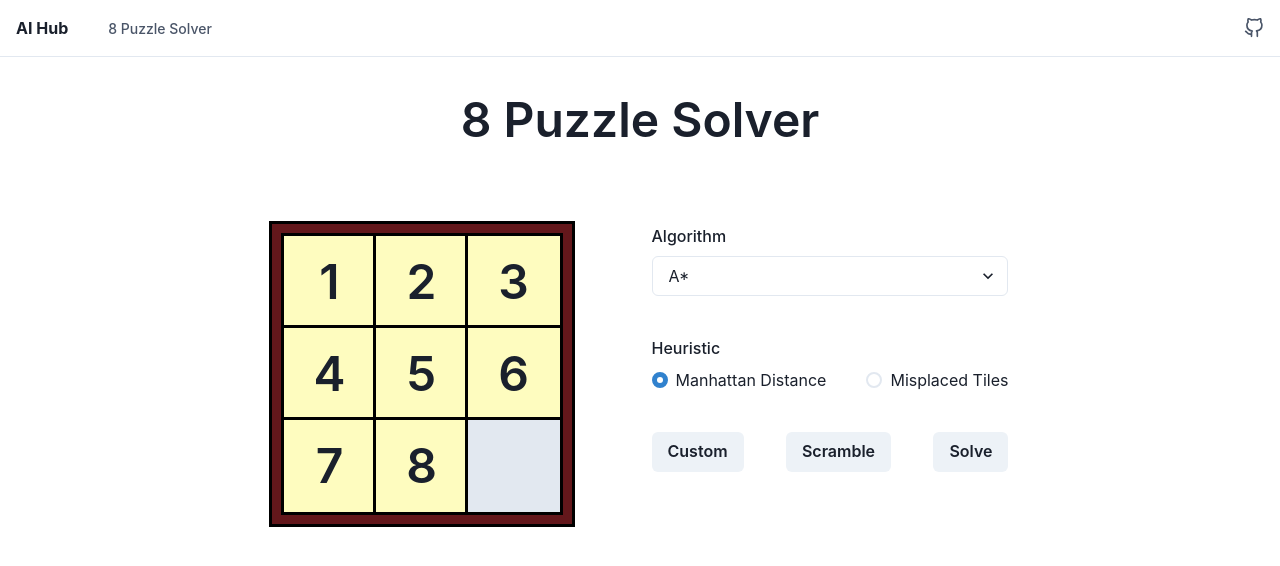
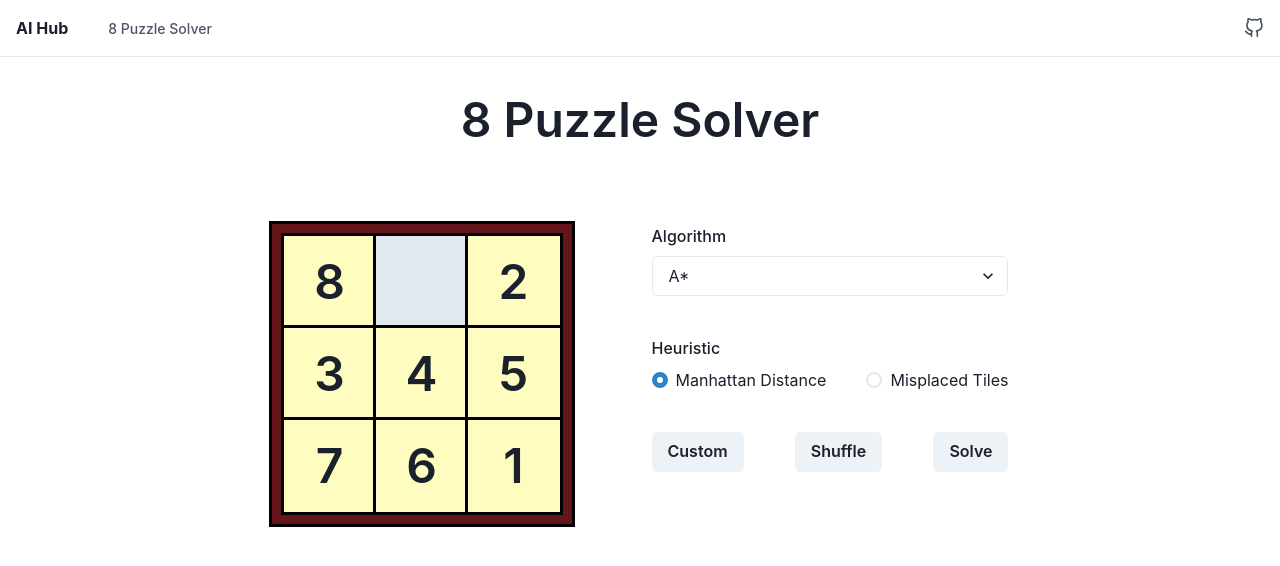
Before and after one commit to dphogit/ai-hub, a React (Vite) app: page /eight-puzzle in a window 1280 px wide. Shown: the top 566 px of the page. Built offline with nearby package versions, Linux system fonts and the light colour scheme.

Commit message:
Shuffle and generate random puzzle

```diff
--- a/src/components/pages/eight-puzzle-page/index.tsx
+++ b/src/components/pages/eight-puzzle-page/index.tsx
@@ -1,3 +1,4 @@
+import React, { useEffect, useState } from 'react';
 import {
   Button,
   ButtonGroup,
@@ -14,7 +15,8 @@ import {
 } from '@chakra-ui/react';
 import Layout from '../../layout';
 import PuzzleBoard from './puzzle-board';
-import React, { useState } from 'react';
+import { SlidingTiles } from '../../../search';
+import { List } from 'immutable';
 
 enum Algorithms {
   BFS = 'BFS',
@@ -32,6 +34,32 @@ enum Heuristics {
 const EightPuzzlePage = () => {
   const [algo, setAlgo] = useState<Algorithms>(Algorithms.A_STAR);
   const [heuristic, setHeuristic] = useState<Heuristics>(Heuristics.MANHATTAN);
+  const [puzzle, setPuzzle] = useState<number[]>([1, 2, 3, 4, 5, 6, 7, 8, 0]);
+
+  const scramble = (puzzle: number[]): number[] => {
+    const shuffled = [...puzzle];
+    for (let i = shuffled.length - 1; i > 0; i--) {
+      const j = Math.floor(Math.random() * (i + 1));
+      [shuffled[i], shuffled[j]] = [shuffled[j], shuffled[i]];
+    }
+    return shuffled;
+  };
+
+  const generatePuzzle = (puzzle: number[]) => {
+    let isGenerating = true;
+    let generated = puzzle; // Keep TS happy
+    while (isGenerating) {
+      generated = scramble(puzzle);
+      if (SlidingTiles.isSolvable(List(generated))) {
+        isGenerating = false;
+      }
+    }
+    return generated;
+  };
+
+  useEffect(() => {
+    setPuzzle((prevPuzzle) => generatePuzzle(prevPuzzle));
+  }, []);
 
   const handleAlgoChange = (event: React.ChangeEvent<HTMLSelectElement>) => {
     setAlgo(event.target.value as Algorithms);
@@ -41,6 +69,10 @@ const EightPuzzlePage = () => {
     setHeuristic(value as Heuristics);
   };
 
+  const handleShuffleClick = () => {
+    setPuzzle((prevPuzzle) => generatePuzzle(prevPuzzle));
+  };
+
   return (
     <Layout>
       <Center flexDir="column">
@@ -48,7 +80,7 @@ const EightPuzzlePage = () => {
           8 Puzzle Solver
         </Heading>
         <Flex gap={20} mt={20}>
-          <PuzzleBoard />
+          <PuzzleBoard puzzle={puzzle} />
           <VStack spacing={10}>
             <FormControl>
               <FormLabel>Algorithm</FormLabel>
@@ -76,7 +108,7 @@ const EightPuzzlePage = () => {
               w="100%"
             >
               <Button>Custom</Button>
-              <Button>Scramble</Button>
+              <Button onClick={handleShuffleClick}>Shuffle</Button>
               <Button>Solve</Button>
             </ButtonGroup>
           </VStack>
--- a/src/components/pages/eight-puzzle-page/puzzle-board/index.tsx
+++ b/src/components/pages/eight-puzzle-page/puzzle-board/index.tsx
@@ -1,7 +1,11 @@
 import { Grid } from '@chakra-ui/react';
 import Tile from './tile';
 
-const PuzzleBoard = () => {
+interface Props {
+  puzzle: number[];
+}
+
+const PuzzleBoard = ({ puzzle }: Props) => {
   return (
     <Grid
       templateColumns="repeat(3, 1fr)"
@@ -13,15 +17,9 @@ const PuzzleBoard = () => {
       bg="red.900"
       outline="3px solid black"
     >
-      <Tile val={1} />
-      <Tile val={2} />
-      <Tile val={3} />
-      <Tile val={4} />
-      <Tile val={5} />
-      <Tile val={6} />
-      <Tile val={7} />
-      <Tile val={8} />
-      <Tile val={0} />
+      {puzzle.map((val) => (
+        <Tile key={val} val={val} />
+      ))}
     </Grid>
   );
 };
```
